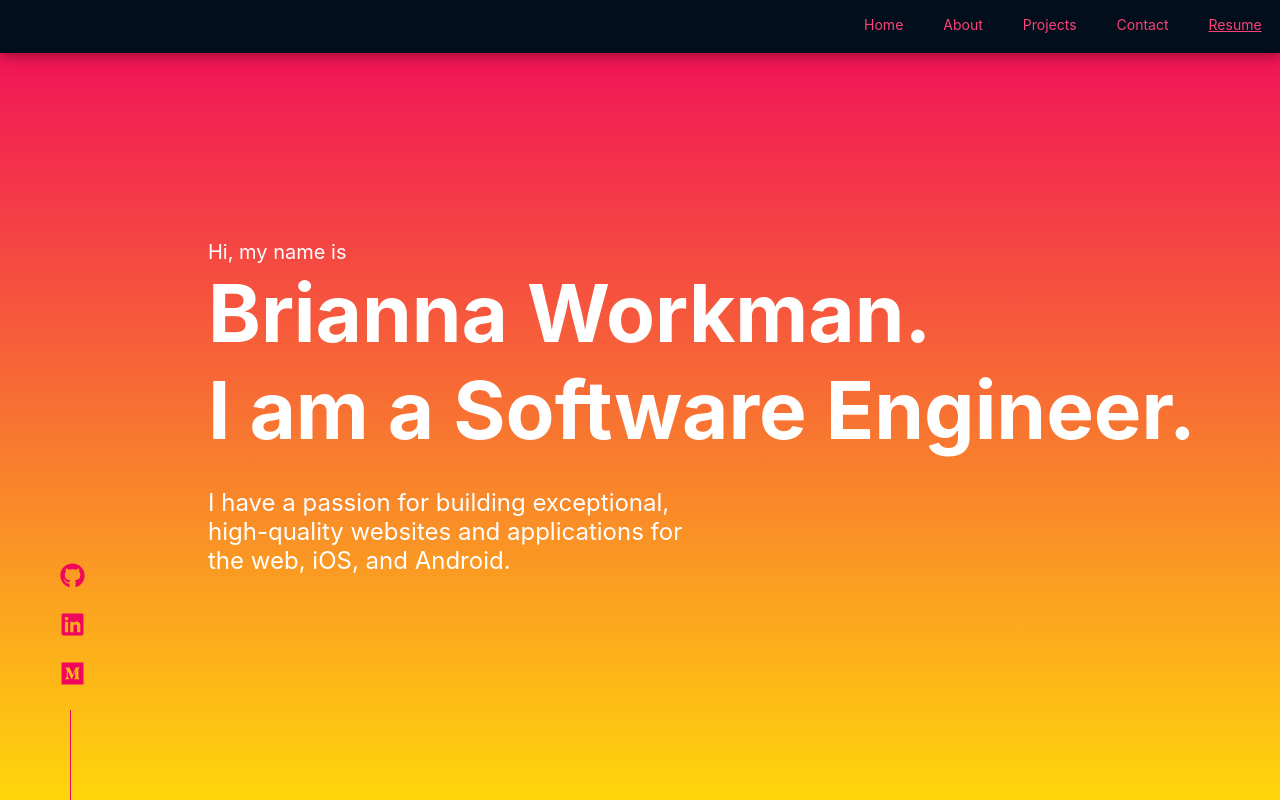
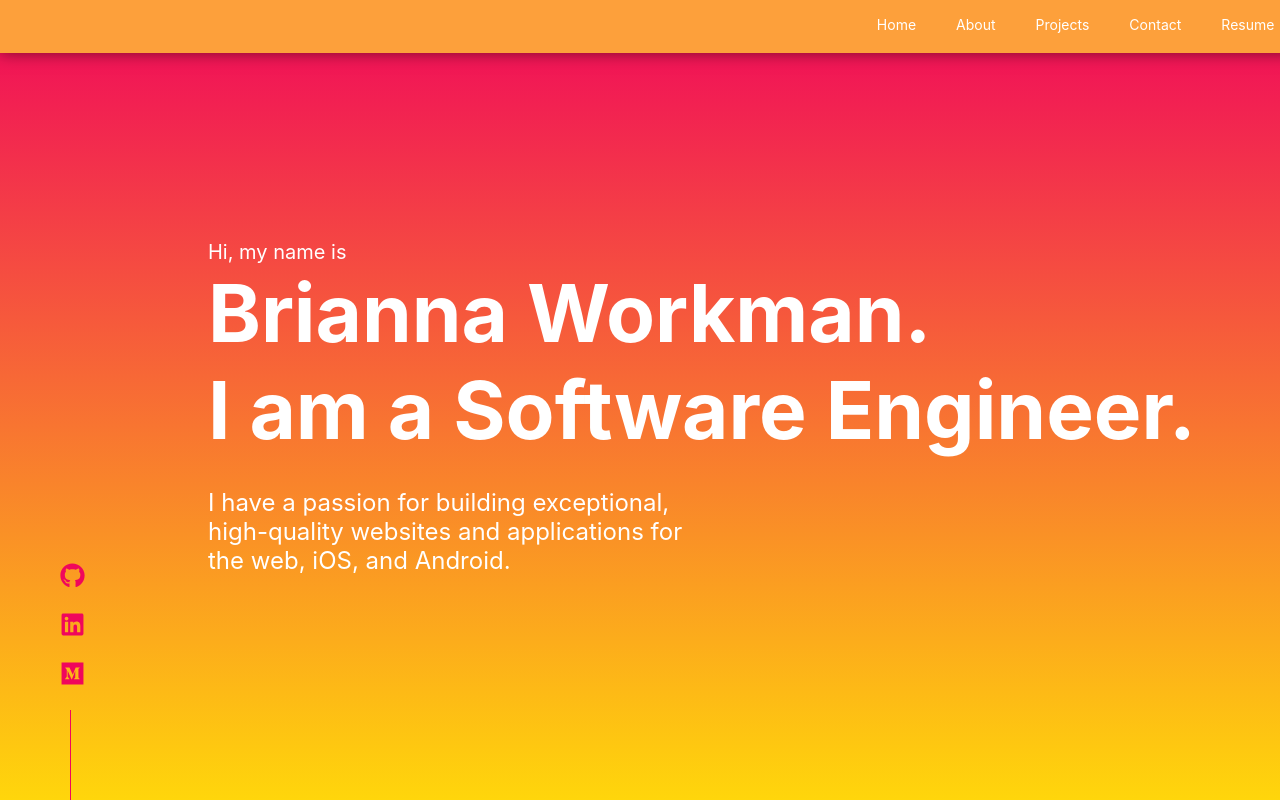
Before and after one commit to briannaworkman/portfolio, a React (Create React App) app: page / in a window 1280 px wide. Shown: the top 802 px of the page. Built offline with nearby package versions, Linux system fonts and the light colour scheme.

Commit message:
updates nav styling

```diff
--- a/src/assets/styles/nav.css
+++ b/src/assets/styles/nav.css
@@ -1,23 +1,27 @@
 .nav-items {
   display: flex;
   justify-content: flex-end;
-  background-color: #020e1b;
+  background-color: #fda03b;
   position: fixed;
-  width: 97%;
+  width: 98%;
   top: -20px;
   box-shadow: rgba(0, 0, 0, 0.5) 0px 0px 15px;
 }
 
 .container .nav-item {
   margin: 20px;
-  color: #fc4177;
+  color: #ffffff;
   top: 0;
   font-size: 14px;
 }
 
+.container a {
+  text-decoration: none;
+}
+
 .container a:hover {
   cursor: pointer;
-  color: #f5f5f5;
+  color: #2b2b2b;
 }
 
 @media screen and (max-width: 800px) {
```
